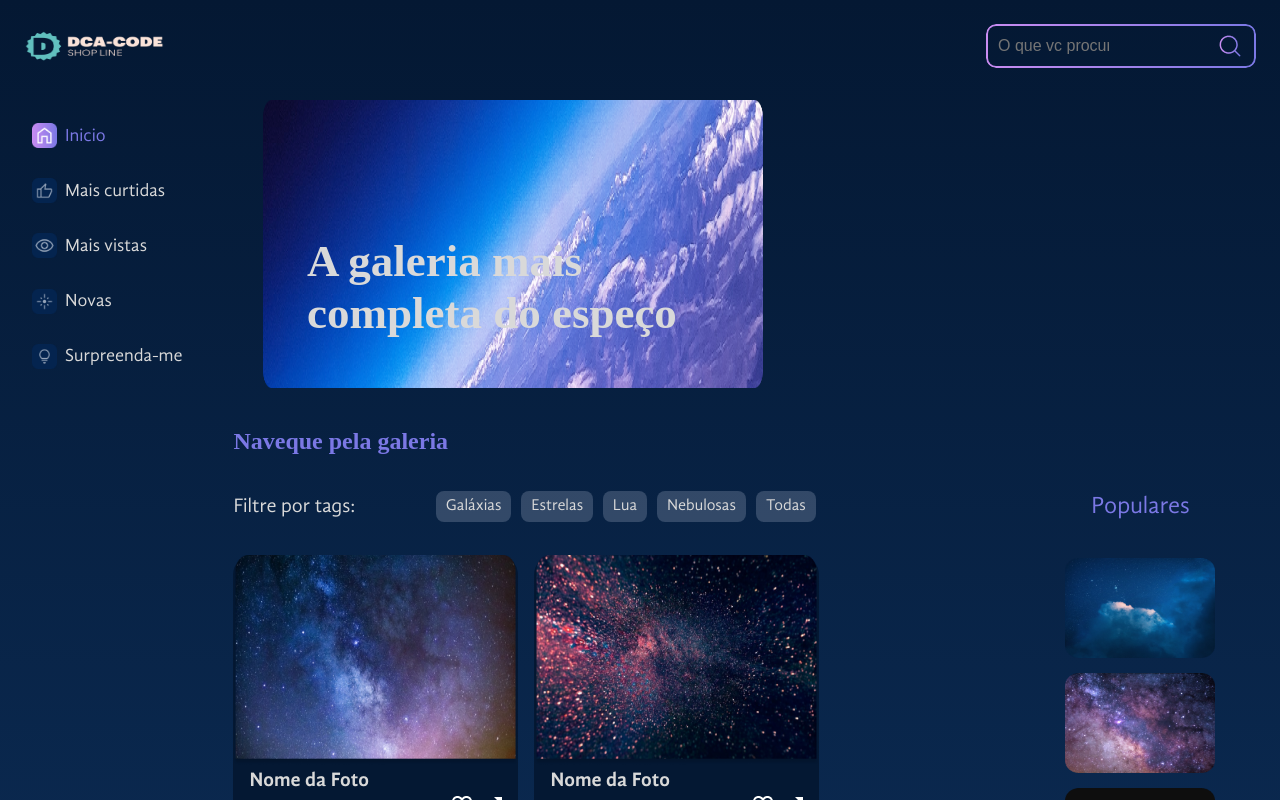
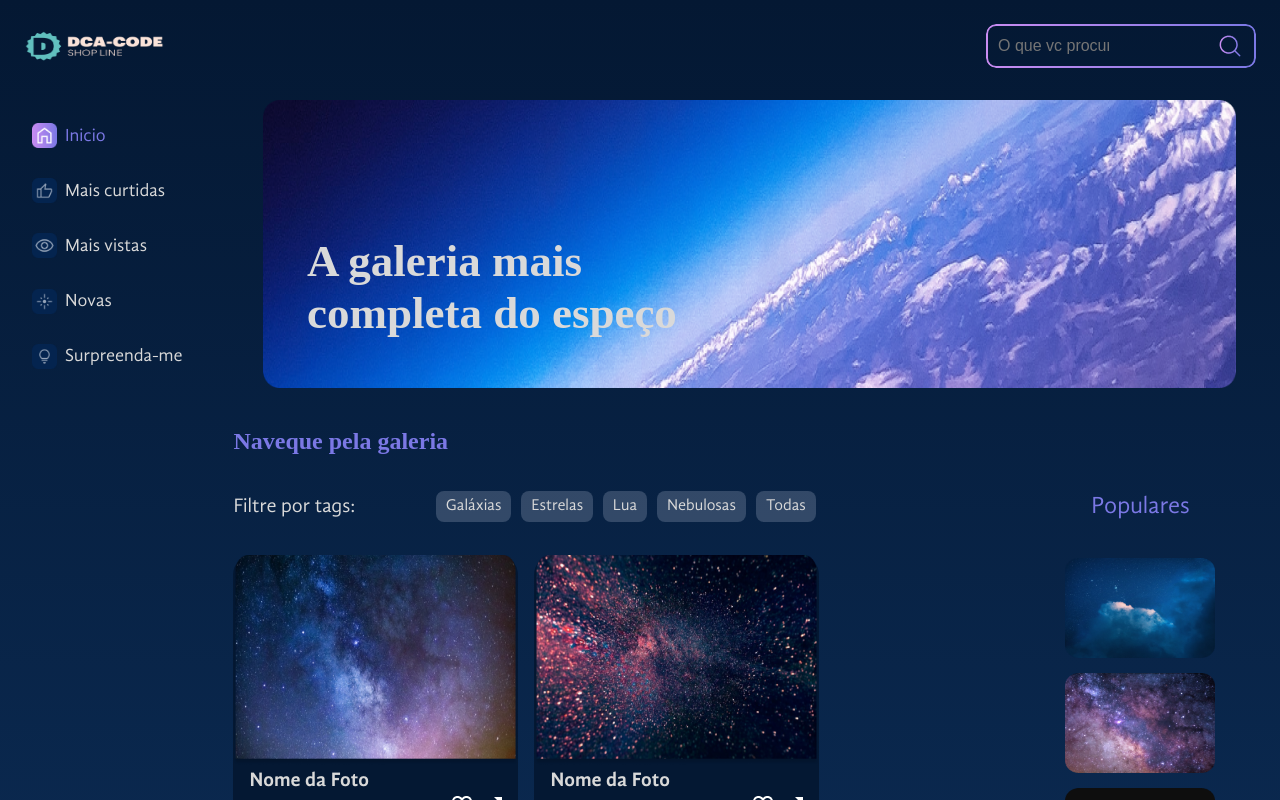
Before and after one commit to gomesalbino/estudo-espaco, a React (Create React App) app: page / in a window 1280 px wide. Shown: the top 800 px of the page. Built offline with nearby package versions, Linux system fonts and the light colour scheme.

Commit message:
Adicionando media qury screen

```diff
--- a/src/paginas/paginainicial/Paginainicial.module.scss
+++ b/src/paginas/paginainicial/Paginainicial.module.scss
@@ -78,6 +78,9 @@
         width: 100%;
 
       }
+      .banner__imagem{
+        width: 100%;
+      }
       .principal__imagem{
         width: 500px;
         margin-right: 10px;
@@ -92,6 +95,9 @@
         width: 500px;
 
       }
+      .banner__imagem{
+        width: 100%;
+      }
       .banner__titulo{
         font-size: 40px;
       }
@@ -104,6 +110,9 @@
       .banner__titulo{
         font-size: 45px;
       }
+      .banner__imagem{
+        width: 100%;
+      }
     }
     @media screen and (max-width: 1280px){
       .principal__imagem{
@@ -113,5 +122,8 @@
       .banner__titulo{
         font-size: 45px;
       }
+      .banner__imagem{
+        width: 100%;
+      }
     }
   }
```
